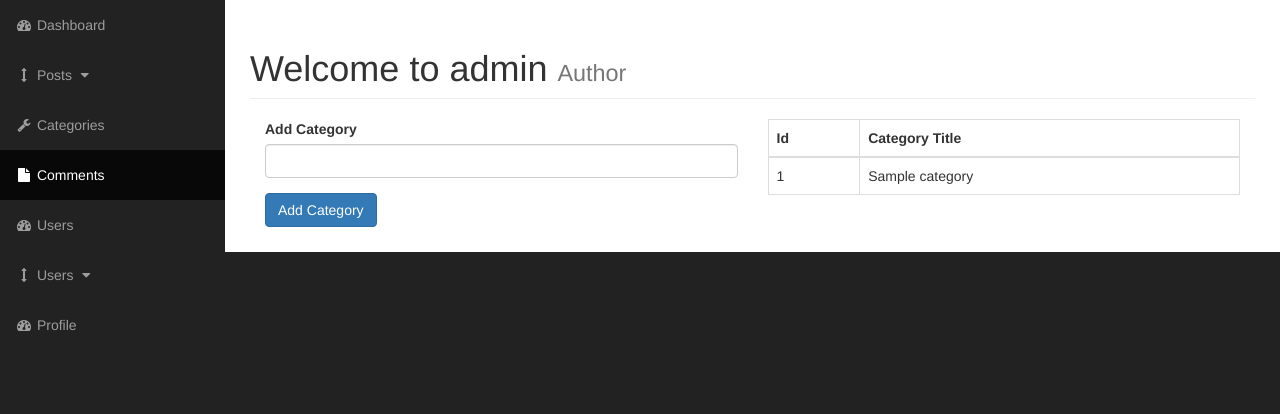
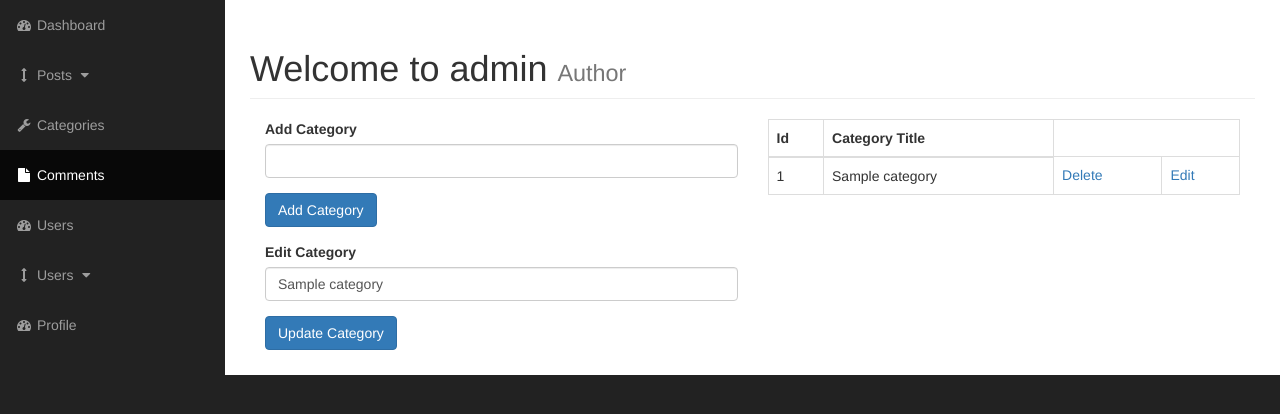
Before and after one commit to magdagry/BloggingSystem, a PHP site: page /admin/categories.php?edit=1 in a window 1280 px wide. Shown: the part 51-465 px from the top of the page. Run offline with PHP 8.4, Linux system fonts and the light colour scheme; tables that the repository leaves empty or names only in its code hold one stand-in row (values such as "Sample post").

Commit message:
Category Edit

```diff
--- a/admin/categories.php
+++ b/admin/categories.php
@@ -69,17 +69,22 @@
                                 <input class="btn btn-primary" type="submit" name="submit" value="Add Category">
                             </div>
                         </form>
+
+                        <?php
+                             if (isset($_GET['edit'])) {
+                                $cat_id =  $_GET ['edit'];
+
+                                include "includes/update_categories.php";
+
+                             }
+
+
+                        ?>
+
                         </div>
 
 
                         <div class="col-xs-6">
-
-
-                            <?php
-                            $query = "SELECT * FROM categories";
-                            $select_categories = mysqli_query($conn, $query);
-                            ?>
-
                            <table class="table table-bordered table-hover">
                             <thead>
                                 <tr>
@@ -90,15 +95,33 @@
                             <tbody>
 
                                 <?php
-                               while($row =  mysqli_fetch_assoc($select_categories)) {
+
+                                //FIND ALL CATEGORIES QUERY
+                                $query = "SELECT * FROM categories";
+                                $select_categories = mysqli_query($conn, $query);
+
+                                while($row =  mysqli_fetch_assoc($select_categories)) {
                                 $cat_id =  $row ['cat_id'];
                                 $cat_title =  $row ['cat_title'];
                                 echo "<tr>";
                                 echo "<td>{$cat_id}</td>";
                                 echo "<td>{$cat_title}</td>";
+                                echo "<td><a href='categories.php?delete={$cat_id}'>Delete</a></td>";
+                                echo "<td><a href='categories.php?edit={$cat_id}'>Edit</a></td>";
                                 echo "</tr>";
                                 } ?>
 
+
+                                <?php
+
+                                //DELETE QUERY usuwanie wierszy w bazie danych
+                                if (isset($_GET['delete'])) {
+                                    $the_cat_id =  $_GET ['delete'];
+                                    $query = "DELETE FROM categories WHERE cat_id = {$the_cat_id} ";
+                                    $delete_query = mysqli_query($conn, $query);
+                                    header("Location: categories.php");
+                                }
+                                ?>
                             </tbody>
                            </table>
 
--- a/admin/includes/admin_header.php
+++ b/admin/includes/admin_header.php
@@ -1,4 +1,6 @@
+<?php ob_start(); ?>
 <?php include "../includes/db.php"?>
+
 
 <!DOCTYPE html>
 <html lang="en">
--- /dev/null
+++ b/admin/includes/update_categories.php
@@ -0,0 +1,47 @@
+
+<form action="" method="post">
+    <div class="form-group">
+            <label for="cat-title">Edit Category</label>
+
+            <?php
+
+            //FIND ALL CATEGORIES QUERY
+
+                if(isset($_GET['edit'])) {
+                    $cat_id =  $_GET ['edit'];
+
+                $query = "SELECT * FROM categories WHERE cat_id = $cat_id ";
+                $select_categories_id = mysqli_query($conn, $query);
+
+                while($row =  mysqli_fetch_assoc($select_categories_id)) {
+                $cat_id =  $row ['cat_id'];
+                $cat_title =  $row ['cat_title'];
+            ?>
+
+                <input value="<?php if(isset($cat_title)){echo $cat_title; } ?>" type="text" class="form-control" name="cat_title">
+
+
+            <?php }}?>
+
+
+            <?php
+            //UPDATE QUERY edytowanie wierszy w bazie danych
+            if(isset($_POST['update_category'])) {
+                $the_cat_title =  $_POST ['cat_title'];
+                $query = "UPDATE categories SET cat_title = '{$the_cat_title}' WHERE cat_id = {$cat_id} ";
+                $update_query = mysqli_query($conn, $query);
+                if(!$update_query ) {
+
+                    die("QUERY FAILED " . mysqli_error($conn));
+                }
+            }
+            ?>
+
+
+
+        </div>
+
+        <div class="form-group">
+            <input class="btn btn-primary" type="submit" name="update_category" value="Update Category">
+        </div>
+ </form>
```
Also changed, not shown: Includes/sidebar.php (+16 -0 lines), 2 other files.
